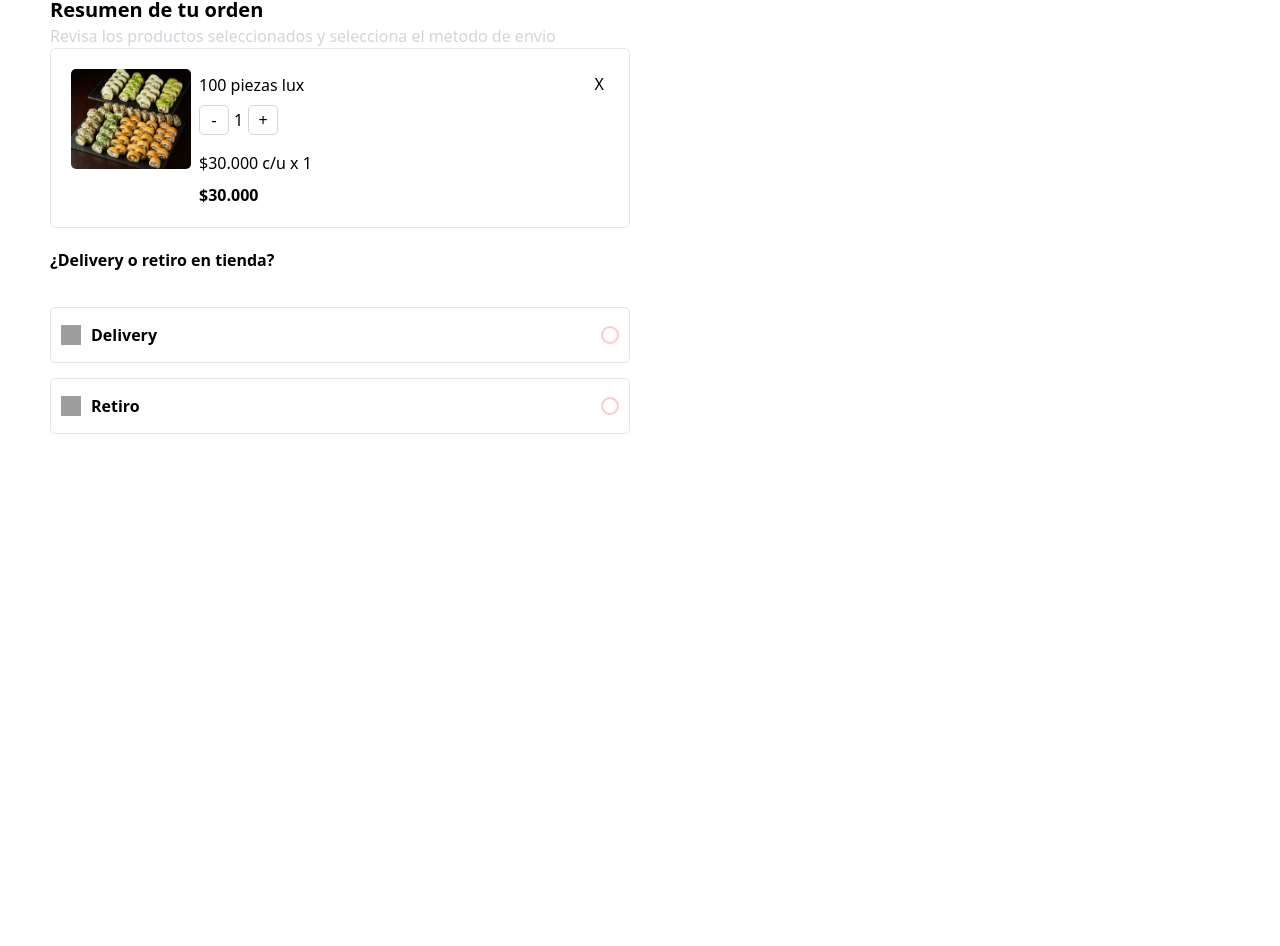
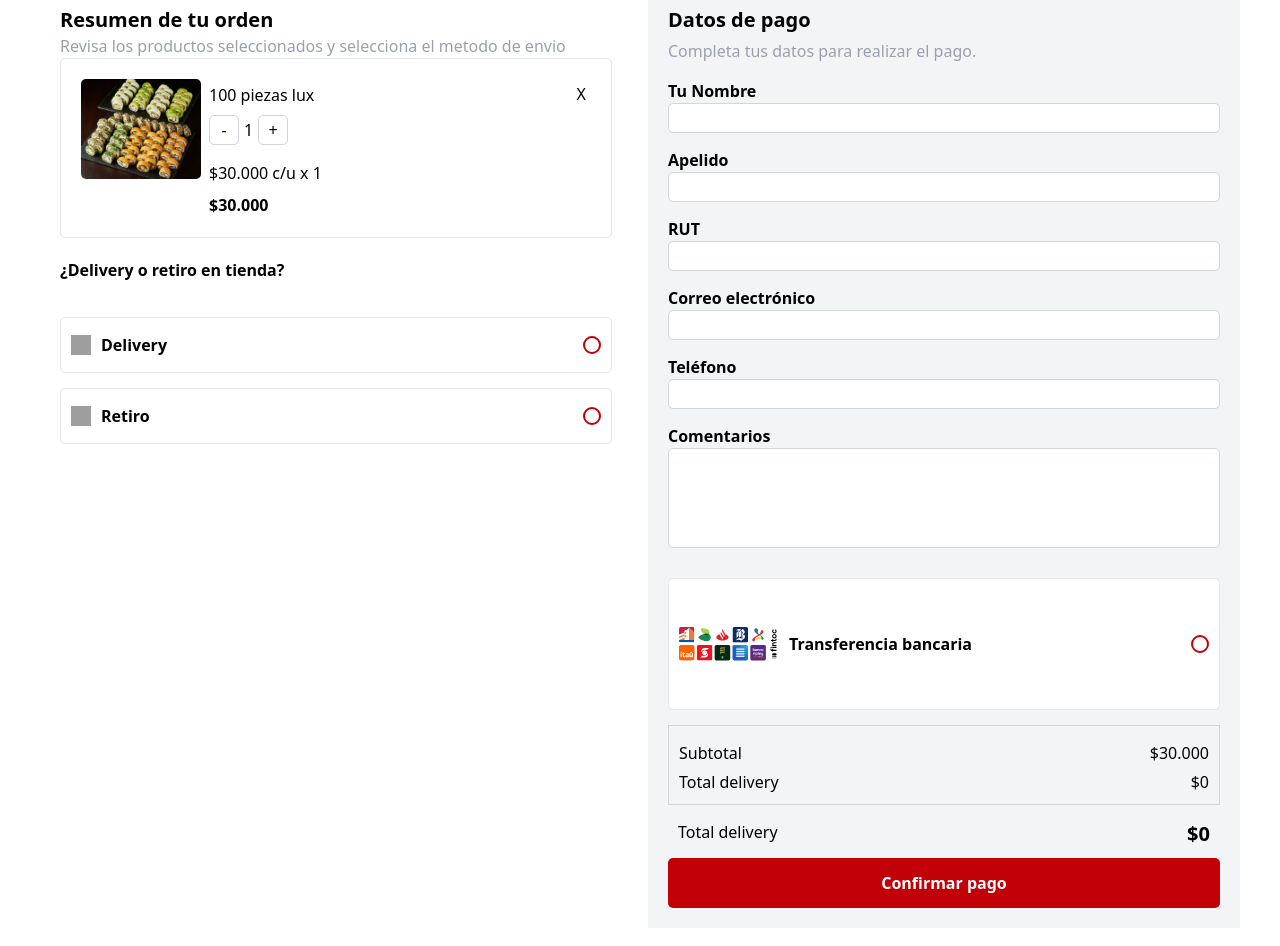
Before and after one commit to javieramontenegro/tarea-web-carrito-react, a React (Vite) app: page / in a window 1280 px wide. Shown: the part 172-1118 px from the top of the page. Before the commit the page ends 800 px from the top, so only its background shows below. Built offline with nearby package versions, Linux system fonts and the light colour scheme; grey boxes are pictures that could not be loaded.

Commit message:
Arreglo menores: Opciones, Card y Resume. Se agrego Container

```diff
--- a/src/App.jsx
+++ b/src/App.jsx
@@ -3,6 +3,7 @@ import Header from "./components/Header";
 import "./App.css";
 import Steps from "./components/Steps";
 import Resume from "./components/Resume";
+import Container from "./components/Container";
 
 function App() {
     const [count, setCount] = useState(0);
@@ -13,11 +14,17 @@ function App() {
             <main className="m-auto w-full flex flex-col justify-center items-center py-6">
                 <div className="w-full">
                     <Steps />
-                    <section className="w-full h-auto flex justify-center">
-                        <div className="w-full h-auto max-w-[1200px] gap-4">
-                           <Resume/>
+                    <section className="w-full h-auto flex justify-center isolate">
+                        <div className="w-full h-auto max-w-[1200px] flex gap-4">
+                            <div className="w-full max-w-[50%] p-[10px]">
+                                <Resume/>
+                            </div>
+                            <div className="w-full max-w-[50%] p-[10px] bg-gray-100">
+                                 <Container/>
+                            </div>
                         </div>
                     </section>
+                    <section className="w-full h-auto flex justify-center"></section>
                 </div>
             </main>
         </div>
--- /dev/null
+++ b/src/components/Container.jsx
@@ -0,0 +1,48 @@
+const Container = () => {
+return(
+<div className="w-full max-w-[100%] p-[10px]">
+                <h3 className="mb-[5px] font-bold text-xl">Datos de pago</h3>
+                <p className="text-gray-400 mb-4 ms-0 mt-0">Completa tus datos para realizar el pago.</p>
+                <form className="flex flex-col"action="">
+                  <label className="font-bold">Tu Nombre</label>
+                  <input className="border border-gray-300 rounded-[5px] min-h-[30px] mb-[15px] bg-white overflow-clip-margin-[0px] overflow-clip px-[2px] py-[1px]" type="text" />
+                  <label className="font-bold">Apelido</label>
+                  <input className="border border-gray-300 rounded-[5px] min-h-[30px] mb-[15px] bg-white overflow-clip-margin-[0px] overflow-clip px-[2px] py-[1px]" type="text" />
+                  <label className="font-bold">RUT</label>
+                  <input className="border border-gray-300 rounded-[5px] min-h-[30px] mb-[15px] bg-white overflow-clip-margin-[0px] overflow-clip px-[2px] py-[1px]" type="number" />
+                  <label className="font-bold">Correo electrónico</label>
+                  <input className="border border-gray-300 rounded-[5px] min-h-[30px] mb-[15px] bg-white overflow-clip-margin-[0px] overflow-clip px-[2px] py-[1px]" type="email" />
+                  <label className="font-bold">Teléfono</label>
+                  <input className="border border-gray-300 rounded-[5px] min-h-[30px] mb-[15px] bg-white overflow-clip-margin-[0px] overflow-clip px-[2px] py-[1px]" type="number" />
+                  <label className="font-bold">Comentarios</label>
+                  <textarea className="border border-gray-300 rounded-[5px] min-h-[100px] mb-[15px] bg-white overflow-clip-margin-[0px] overflow-clip px-[2px] py-[1px]" name="comentarios" id="comentarios"></textarea>
+                  <label className="flex items-center justify-between w-auto px-[10px] py-[15px] border border-gray-200 rounded-[5px] bg-white pointer mt-[15px]">
+                    <div className="flex items-center font-bold">
+                      <div
+                        className="bg-[url(./assets/transferencia.svg)] w-[20px] h-[20px] mr-[10px] min-h-[100px] min-w-[100px] bg-no-repeat bg-center rounded-[5px] min-w-[80px] min-h-[100px] bg-size-[100%]">
+                      </div>
+                      Transferencia bancaria
+                    </div>
+                    <input className="cursor-pointer cursor-grab [accent-color:rgb(201,0,0)] absolute w-[0] h-[0]" type="radio" id="retiro" name="metodo" />
+                    <span className="w-[18px] h-[18px] border-red-700 border-2 rounded-[50%] inline-block relative cursor-pointer"></span>
+                  </label>
+                  <div className="w-auto h-auto p-[10px] border border-gray-300 mt-[15px]">
+                    <div className="w-auto flex justify-between mt-[5px]">
+                      <span>Subtotal</span>
+                      <span>$30.000</span>
+                    </div>
+                    <div className="w-auto flex justify-between mt-[5px]">
+                      <span>Total delivery</span>
+                      <span>$0</span>
+                    </div>
+                  </div>
+                  <div className="w-auto h-auto p-[10px] flex justify-between mt-[5px]">
+                    <span>Total delivery</span>
+                    <span className="font-bold text-xl">$0</span>
+                  </div>
+                  <button className="w-auto bg-red-700 rounded-[5px] text-white boder min-h-[50px] font-bold">Confirmar pago</button>
+                </form>
+              </div>
+    )
+}
+export default Container
--- a/src/components/Opciones.jsx
+++ b/src/components/Opciones.jsx
@@ -12,7 +12,7 @@ const Opciones = () => {
                         Delivery
                       </div>
                       <input className="cursor-pointer cursor- grab [accent-color:rgb(201,0,0)] w-[0px] h-[0px] absolute opacity-0" type="radio" id="retiro" name="metodo" />
-                      <span className="w-[18px] h-[18px] border-red-200 border-2 rounded-[50%] inline-block relative cursor-pointer"></span>
+                      <span className="w-[18px] h-[18px] border-red-700 border-2 rounded-[50%] inline-block relative cursor-pointer"></span>
                     </label>
                     <label className="flex items-center justify-between w-auto px-[10px] py-[15px] border border-gray-200 rounded-[5px] bg-white cursor-pointer mt-[15px]">
                       <div className="flex items-center isolate cursor-pointer cursor-grab font-bold">
@@ -22,8 +22,8 @@ const Opciones = () => {
                         />
                         Retiro
                       </div>
-                      <input className="cursor-pointer cursor- grab [accent-color:rgb(201,0,0)] w-[0px] h-[0px] absolute opacity-0" type="radio" id="retiro" name="metodo" />
-                      <span className="w-[18px] h-[18px] border-red-200 border-2 rounded-[50%] inline-block relative cursor-pointer"></span>
+                      <input className="cursor-pointer cursor-grab [accent-color:rgb(201,0,0)] w-[0px] h-[0px] absolute opacity-0" type="radio" id="retiro" name="metodo" />
+                      <span className="w-[18px] h-[18px] border-red-700 border-2 rounded-[50%] inline-block relative cursor-pointer"></span>
                     </label>
                   </form>
                 </div>
--- a/src/components/Resume.jsx
+++ b/src/components/Resume.jsx
@@ -3,9 +3,9 @@ import Opciones from "./Opciones"
 
 const Resume = () => {
     return(
-        <div className= "w-full max-w-[50%] p-[10px]">
+        <div className= "w-full max-w-[100%] p-[10px]">
                 <h3 className= "text-xl font-bold">Resumen de tu orden</h3>
-                <p className="text-gray-300 ">
+                <p className="text-gray-400">
                   Revisa los productos seleccionados y selecciona el metodo de
                   envio
                 </p>
```
